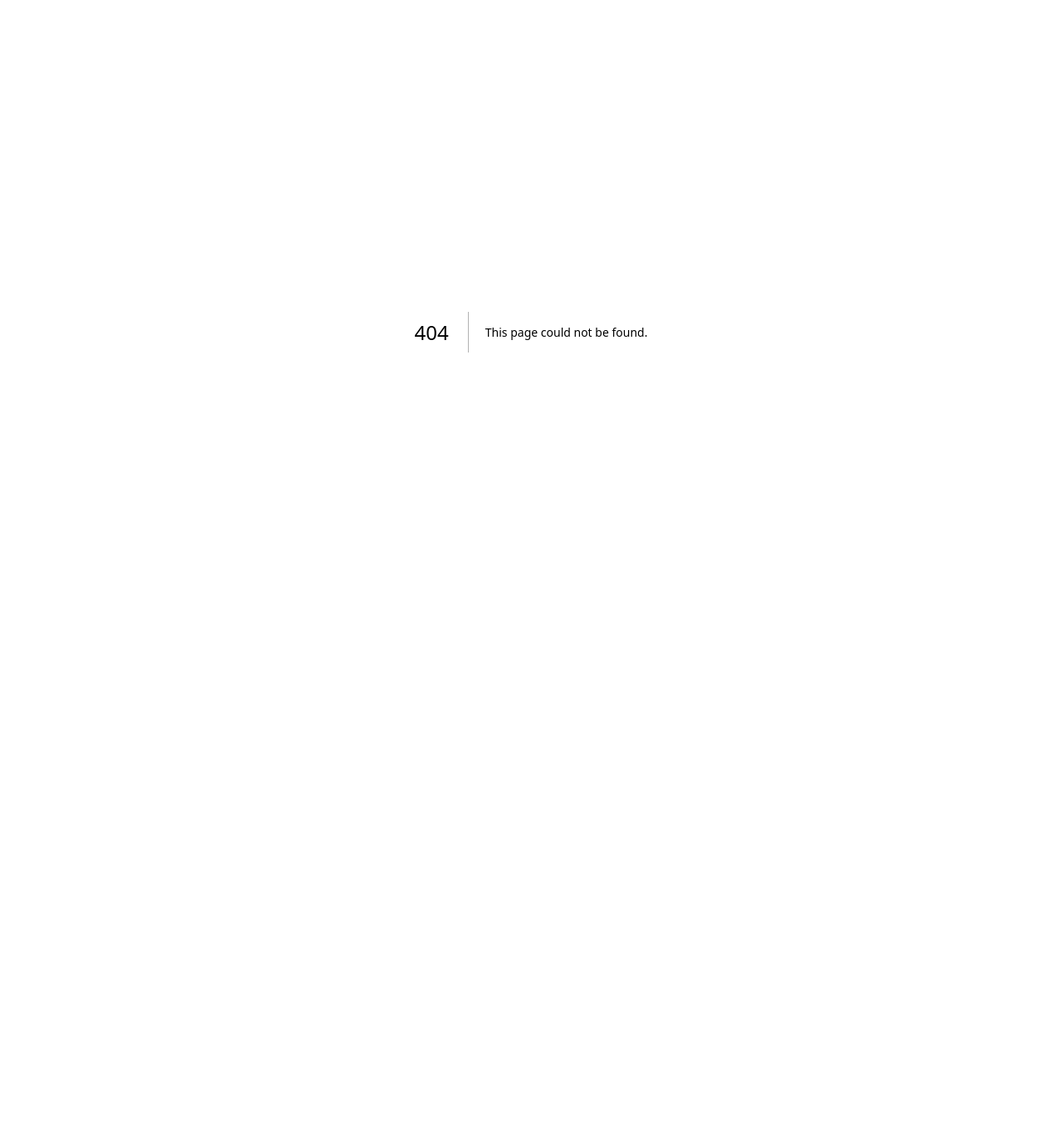
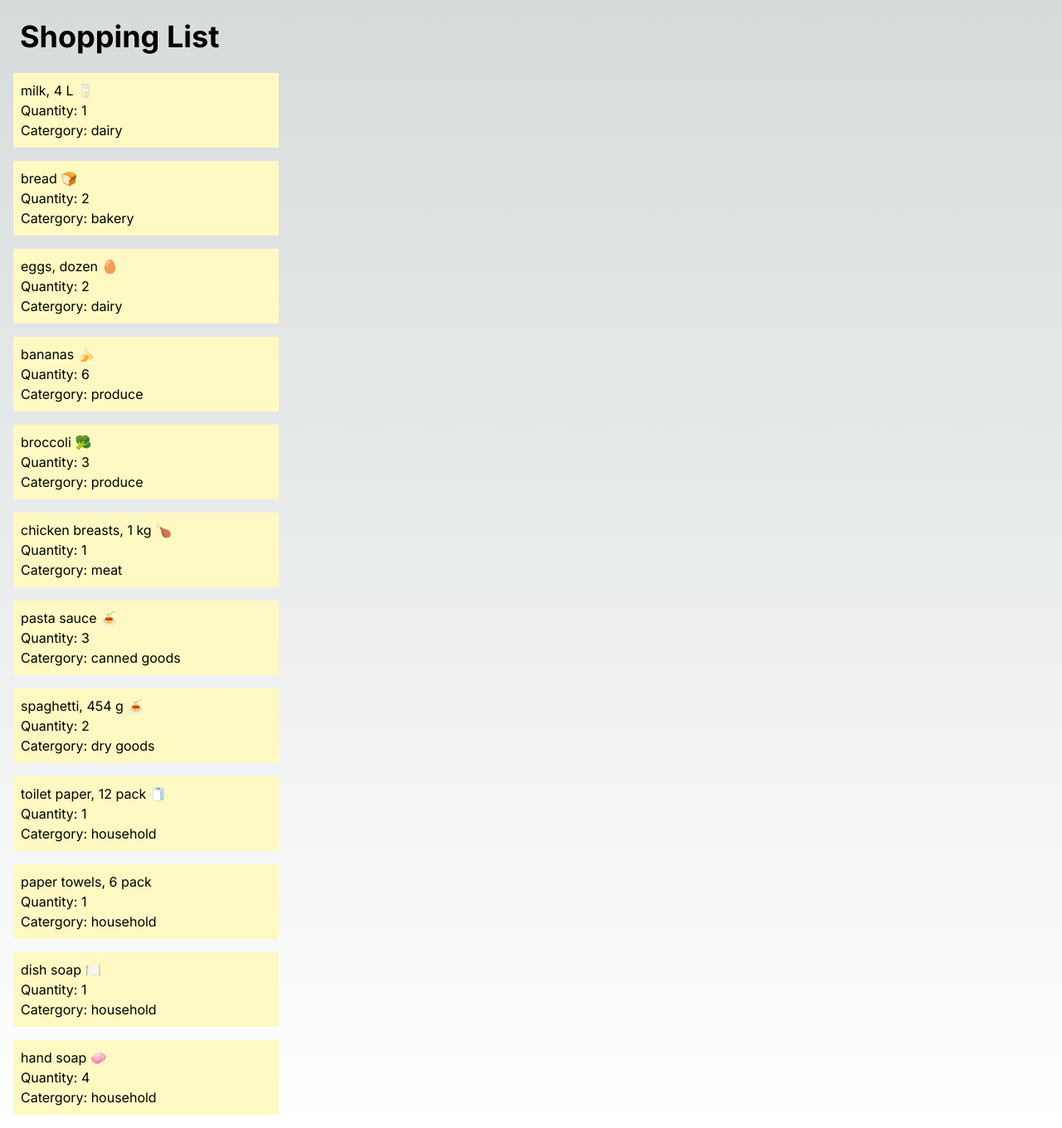
Before and after one commit to YukiHyuga/cprg306-assignments, a Next.js app: page /week-3 in a window 1280 px wide. Before the commit this address had no page. Shown: the whole page at 83% size. Before the commit the page ends 800 px from the top, so only its background shows below. Built offline with nearby package versions, Linux system fonts and the light colour scheme.

Commit message:
week-3 assignment

```diff
--- a/app/page.js
+++ b/app/page.js
@@ -6,10 +6,15 @@
     <main className='flex min-h-screen flex-col items-center justify-between p-24'>
       <div className="items-center justify-between text-sm">
       <h1 className="text-5xl font-bold mb-4 border-4 border-black p-10">CPRG 306: Web Development 2 - Assignments</h1>
-      <div className="text-3xl border-4 border-black p-10">
+      <div className="text-3xl border-4 border-black p-10 mb-4">
       <li className="hover:text-pink-400">
       <Link href={"/week-2"}>Week 2</Link>
       </li>
+      </div>
+      <div className="text-3xl border-4 border-black p-10 ">
+      <li className="hover:text-pink-400">
+        <Link href={"/week-3"}>Week 3</Link>
+        </li>
       </div>
     </div>
     </main>
--- /dev/null
+++ b/app/week-3/item-list.js
@@ -0,0 +1,139 @@
+import Item from "./item";
+
+export default function ItemList(){
+    const item1 = {
+        name: "milk, 4 L 🥛",
+        quantity: 1,
+        category: "dairy",
+      };
+
+      const item2 = {
+        name: "bread 🍞",
+        quantity: 2,
+        category: "bakery",
+      };
+
+      const item3 = {
+        name: "eggs, dozen 🥚",
+        quantity: 2,
+        category: "dairy",
+      };
+
+      const item4 = {
+        name: "bananas 🍌",
+        quantity: 6,
+        category: "produce",
+      };
+
+      const item5 = {
+        name: "broccoli 🥦",
+        quantity: 3,
+        category: "produce",
+      };
+
+      const item6 = {
+        name: "chicken breasts, 1 kg 🍗",
+        quantity: 1,
+        category: "meat",
+      };
+
+      const item7 = {
+        name: "pasta sauce 🍝",
+        quantity: 3,
+        category: "canned goods",
+      };
+
+      const item8 = {
+        name: "spaghetti, 454 g 🍝",
+        quantity: 2,
+        category: "dry goods",
+      };
+
+      const item9 = {
+        name: "toilet paper, 12 pack 🧻",
+        quantity: 1,
+        category: "household",
+      };
+
+      const item10 = {
+        name: "paper towels, 6 pack",
+        quantity: 1,
+        category: "household",
+      };
+
+      const item11 = {
+        name: "dish soap 🍽️",
+        quantity: 1,
+        category: "household",
+      };
+
+      const item12 = {
+        name: "hand soap 🧼",
+        quantity: 4,
+        category: "household",
+      };
+      return(
+        <>
+                <Item
+        name = {item1.name}
+        quantity = {item1.quantity}
+        category = {item1.category}
+        />
+                <Item
+        name = {item2.name}
+        quantity = {item2.quantity}
+        category = {item2.category}
+        />
+                <Item
+        name = {item3.name}
+        quantity = {item3.quantity}
+        category = {item3.category}
+        />
+                <Item
+        name = {item4.name}
+        quantity = {item4.quantity}
+        category = {item4.category}
+        />
+                <Item
+        name = {item5.name}
+        quantity = {item5.quantity}
+        category = {item5.category}
+        />
+                <Item
+        name = {item6.name}
+        quantity = {item6.quantity}
+        category = {item6.category}
+        />
+                <Item
+        name = {item7.name}
+        quantity = {item7.quantity}
+        category = {item7.category}
+        />
+                <Item
+        name = {item8.name}
+        quantity = {item8.quantity}
+        category = {item8.category}
+        />
+                <Item
+        name = {item9.name}
+        quantity = {item9.quantity}
+        category = {item9.category}
+        />
+                <Item
+        name = {item10.name}
+        quantity = {item10.quantity}
+        category = {item10.category}
+        />
+                <Item
+        name = {item11.name}
+        quantity = {item11.quantity}
+        category = {item11.category}
+        />
+                <Item
+        name = {item12.name}
+        quantity = {item12.quantity}
+        category = {item12.category}
+        />
+        </>
+      )
+}
--- /dev/null
+++ b/app/week-3/item.js
@@ -0,0 +1,10 @@
+
+export default function Item({name, quantity, category}){
+    return (
+        <div className="border border-yellow-100 bg-yellow-100 w-full max-w-xs m-4 p-2">
+            <h2 className="text-lx font bold">{name}</h2>
+            <p>Quantity: {quantity}</p>
+            <p>Catergory: {category}</p>
+        </div>
+    );
+}
--- /dev/null
+++ b/app/week-3/page.js
@@ -0,0 +1,12 @@
+import ItemList from "./item-list";
+import Link from "next/link";
+
+export default function Page(){
+    return (
+        <main>
+            <h1 className="text-4xl font-bold m-6 text-black-300">Shopping List</h1>
+            <ItemList>
+            </ItemList>
+        </main>
+    );
+};
```
